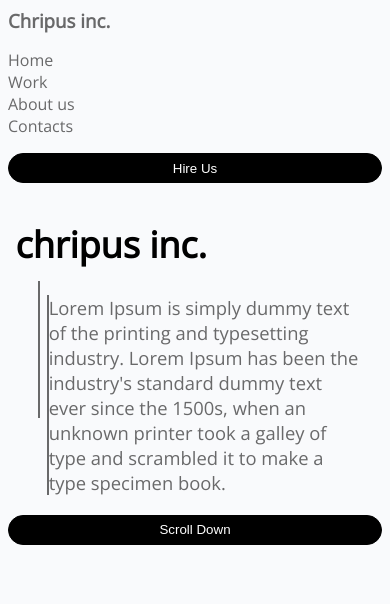
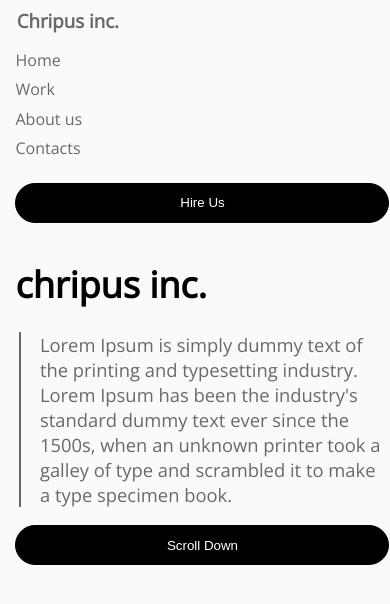
Before and after one commit to selfj2/Html-Css-lab, a plain HTML site: page index.html in a window 390 px wide. Shown: the top 604 px of the page. Drawn offline with nearby package versions, Linux system fonts and the light colour scheme.

Commit message:
lab 2 responsive

```diff
--- a/style.css
+++ b/style.css
@@ -31,7 +31,7 @@ nav{
     font-size: 12px;
     color:#69696a;
     display: inline;
-    padding: 13px;
+    padding-right: 20px;
   }
 
   button{
@@ -63,14 +63,16 @@ span{
 }
 
 p{
-    padding: 25px;
-    margin: 20px;
+    padding-left: 5%;
+    margin-top: 8%;
+    margin-left: 6%;
     font-size: 1.15em;
     color: #69696a;
+    border-left: 2px solid #69696a;
 }
 
 
-p:before {
+/*p:before {
     content: " ";
     position: absolute;
     left: 30px;
@@ -78,7 +80,7 @@ p:before {
     height: 50%;
     width: 2px;
     background: #69696a;
-}
+}  */
 
 section{
     display: flex;
@@ -152,6 +154,7 @@ footer{
 
       h3{
           margin: 0;
+          margin-left: 2%;
       }
 
       nav ul{
@@ -166,8 +169,10 @@ footer{
         text-decoration: none;
         font-weight: 300;
         font-size: 16px;
-        color:#69696a;
-        padding: 0;
+        color: #69696a;
+        padding-bottom: 2%;
+        padding-right: 0;
+        margin-left: 2%;
       }
 
 
@@ -176,15 +181,17 @@ footer{
         color: #fff;
         border: 1px solid black;
         padding: 0px;
-        border-radius: 15px;
-        height: 30px;
+        border-radius: 20px;
+        height: 40px;
         width: 100%;
         margin: 0;
+        margin-left: 2%;
       }
 
       .split{
-          display: block;
-          width: 100%;
+        display: block;
+        width: 100%;
+        margin-top: 6%;
       }
 
       .split:last-of-type{
@@ -204,9 +211,8 @@ footer{
 
       p{
         border-left: 2px solid #69696a;
-        padding: 0;
-        margin-top: 3em;
-        margin-left: 2.1em;
+        padding-left: 5%;
+        margin-left: 3%;
         color: #69696a;
     }
 
```
Also changed, not shown: 1 other file.
